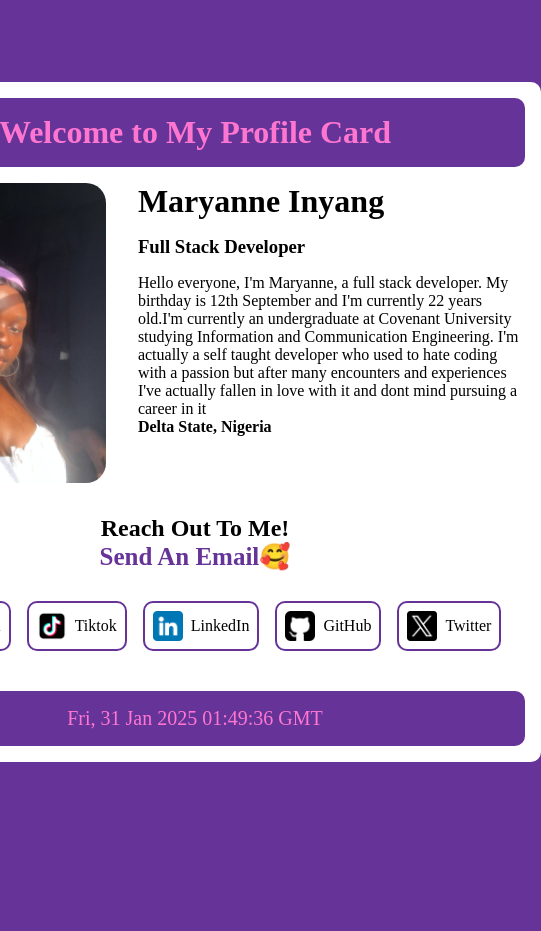
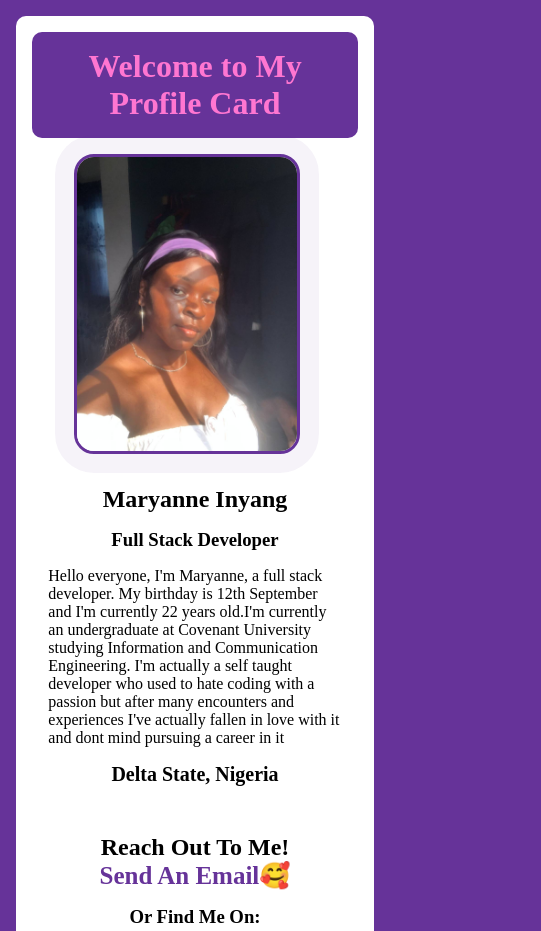
Before and after one commit to Uyaii/profile-card, a plain HTML site: page index.html in a window 390 px wide. Shown: the top 931 px of the page, 541 px wide, since content can reach past the window. Before the commit the page ends 844 px from the top, so only its background shows below. Drawn offline with Linux system fonts and the light colour scheme.

Commit message:
added effects and fixed responsiveness

```diff
--- a/index.html
+++ b/index.html
@@ -11,6 +11,8 @@
       <header>
         <h1>Welcome to My Profile Card</h1>
       </header>
+
+      <section class="about-section">
         <img
           src="./assets/profilepic.jpg"
           alt="profile picture"
@@ -22,14 +24,15 @@
           Hello everyone, I'm Maryanne, a full stack developer. My birthday is
           12th September and I'm currently 22 years old.I'm currently an
           undergraduate at Covenant University studying Information and
-        Communication Engineering. I'm actually a self taught developer who used
-        to hate coding with a passion but after many encounters and experiences
-        I've actually fallen in love with it and dont mind pursuing a career in
-        it
+          Communication Engineering. I'm actually a self taught developer who
+          used to hate coding with a passion but after many encounters and
+          experiences I've actually fallen in love with it and dont mind
+          pursuing a career in it
         </p>
         <p data-testid="currentLocation" class="currentLocation">
           Delta State, Nigeria
         </p>
+      </section>
 
       <section class="contact-section">
         <h1>Reach Out To Me!</h1>
@@ -38,7 +41,7 @@
         </p>
 
         <span data-testid="socialLinks" class="socialLinks">
-          <h3>Social Links:</h3>
+          <h3>Or Find Me On:</h3>
           <ul>
             <li>
               <a href="http://instagram/Uyai">
@@ -47,28 +50,28 @@
               >
             </li>
             <li>
-              <a href="http://tiktok/Uyai">
+              <a href="https://www.tiktok.com/@_uyaiiii">
                 <img src="./assets/tiktok.png" alt="tiktok icon" />
 
                 Tiktok</a
               >
             </li>
             <li>
-              <a href="http://linkedin/Uyai">
+              <a href="www.linkedin.com/in/maryanne-inyang-0b06b2325">
                 <img src="./assets/linkedin.png" alt="linkedIn icon" />
 
                 LinkedIn</a
               >
             </li>
             <li>
-              <a href="http://github/Uyai">
+              <a href="https://github.com/Uyaii">
                 <img src="./assets/github.png" alt="github icon" />
 
                 GitHub</a
               >
             </li>
             <li>
-              <a href="http://twitter/Uyai">
+              <a href="https://x.com/_Uyaiiii">
                 <img src="./assets/x.png" alt="twitter icon" />
 
                 Twitter</a
--- a/main.css
+++ b/main.css
@@ -26,10 +26,18 @@ main {
   max-height: max-content;
   max-width: min-content;
   background-color: white;
-  margin: 1.5rem;
+  margin: 1rem;
   border-radius: 10px;
   padding: 1rem;
+  width: max-content;
+  height: max-content;
 }
+
+.about-section {
+  /* display: flex;
+  flex-direction: column; */
+}
+
 .profilePicture {
   max-width: 300px;
   max-height: 300px;
@@ -37,6 +45,21 @@ main {
   float: left;
   margin: 1rem;
   margin-right: 2rem;
+
+  animation: pulse 2s infinite; /* Add the pulsing animation */
+  border: 3px solid rebeccapurple;
+}
+
+@keyframes pulse {
+  0% {
+    box-shadow: 0 0 0 0 rebeccapurple;
+  }
+  70% {
+    box-shadow: 0 0 0 20px rgba(255, 118, 209, 0);
+  }
+  100% {
+    box-shadow: 0 0 0 0 rgba(255, 118, 209, 0);
+  }
 }
 
 .shortBio,
@@ -44,6 +67,7 @@ main {
 .jobtitle {
   margin-top: 1rem;
 }
+
 .contact-section {
   clear: both;
   /* border: 2px solid rebeccapurple; */
@@ -51,7 +75,7 @@ main {
   flex-direction: column;
   justify-content: center;
   align-items: center;
-  margin-bottom: 1rem;
+  margin: 1rem;
   padding: 1rem;
 }
 .socialLinks {
@@ -66,6 +90,9 @@ main {
   padding: 0.5rem;
   border-radius: 10px;
   border: 2px solid rebeccapurple;
+
+  box-shadow: 0 6px 6px rgba(0, 0, 0, 0.1);
+  transition: all 0.3s ease-in-out;
 }
 .socialLinks img {
   width: 30px;
@@ -86,6 +113,7 @@ main {
 
   transform: scale(1.2);
   transition: all 0.5s ease-in-out;
+  box-shadow: 0 12px 12px rgba(0, 0, 0, 0.2); /* Enhance shadow on hover */
 }
 .socialLinks a:hover {
   color: white;
@@ -108,6 +136,43 @@ main {
   transition: all 0.5s ease-in;
 }
 
+.currentLocation {
+  font-size: 20px;
+  margin: 1rem;
+  text-align: center;
+}
+
 footer {
   font-size: 20px;
 }
+
+@media (max-width: 640px) {
+  main {
+    max-width: max-content;
+    height: max-content;
+  }
+  .about-section {
+    display: flex;
+    flex-direction: column;
+    justify-content: center;
+    align-items: center;
+  }
+  .jobtitle {
+    text-align: center;
+  }
+  .shortBio {
+    width: 90%;
+  }
+  .socialLinks h3 {
+    text-align: center;
+    margin: 1rem;
+  }
+  .socialLinks ul {
+    flex-wrap: wrap;
+  }
+  .socialLinks li {
+    flex-direction: row;
+    width: 100%;
+    border: none;
+  }
+}
```
Lines whose indentation alone changed are shown as unchanged.
